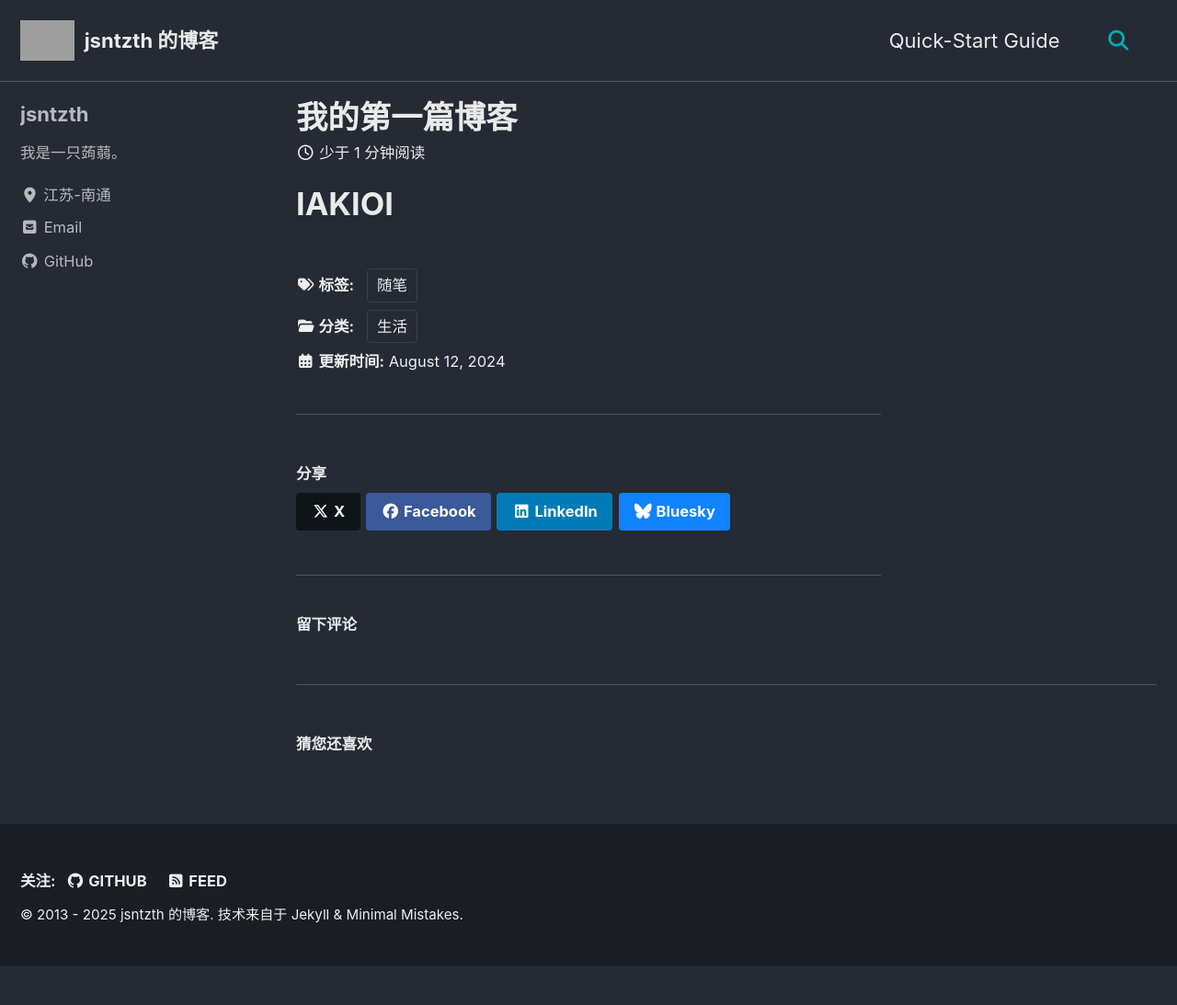
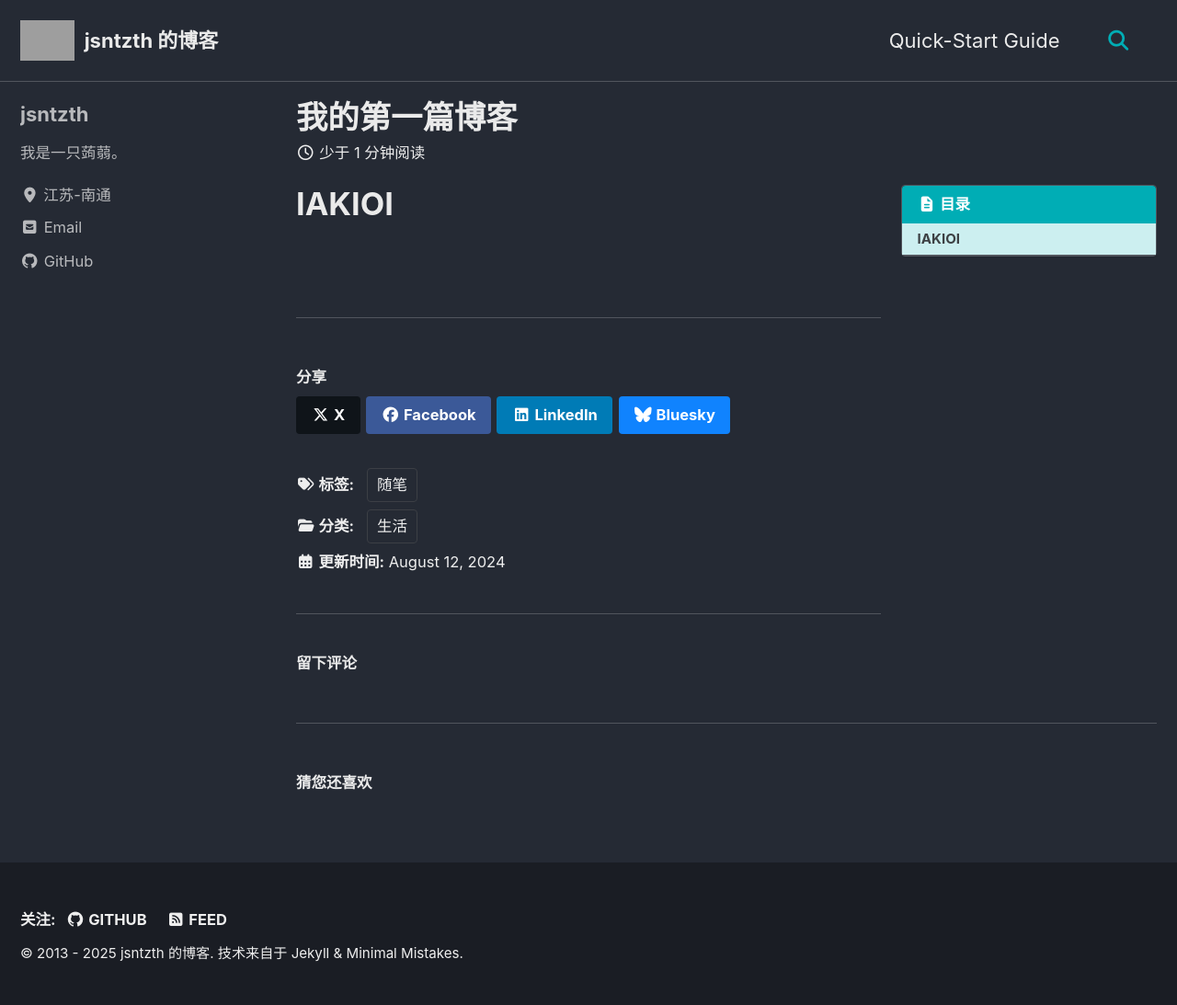
Before and after one commit to jsntzth/jsntzth.github.io, a Jekyll site: the page built from _posts/2025-08-12-我的第一篇文章.md, in a window 1280 px wide. Shown: the whole page at 92% size. Built offline with Jekyll 4.4.1, drawn with Linux system fonts in a browser that asks for light colours; cached includes are drawn as plain includes; comment, search, counter and statistics services are not loaded; before the commit the page ends 1051 px from its top, so only the background shows below that; some of the changed lines change nothing that is shown; grey boxes are pictures that could not be loaded.

Commit message:
Update 2025-08-12-我的第一篇文章.md

```diff
--- a/_posts/2025-08-12-我的第一篇文章.md
+++ b/_posts/2025-08-12-我的第一篇文章.md
@@ -4,11 +4,12 @@
 categories: [生活]
 tags: [随笔]
 comments: true
+toc: true
+toc_sticky: true
+share: false
 ---
 
 # IAKIOI
-
-
 
 <script src="https://utteranc.es/client.js"
         repo="jsntzth/jsntzth.github.io"
@@ -17,3 +18,5 @@
         crossorigin="anonymous"
         async>
 </script>
+
+{% include social-share.html %}
```
